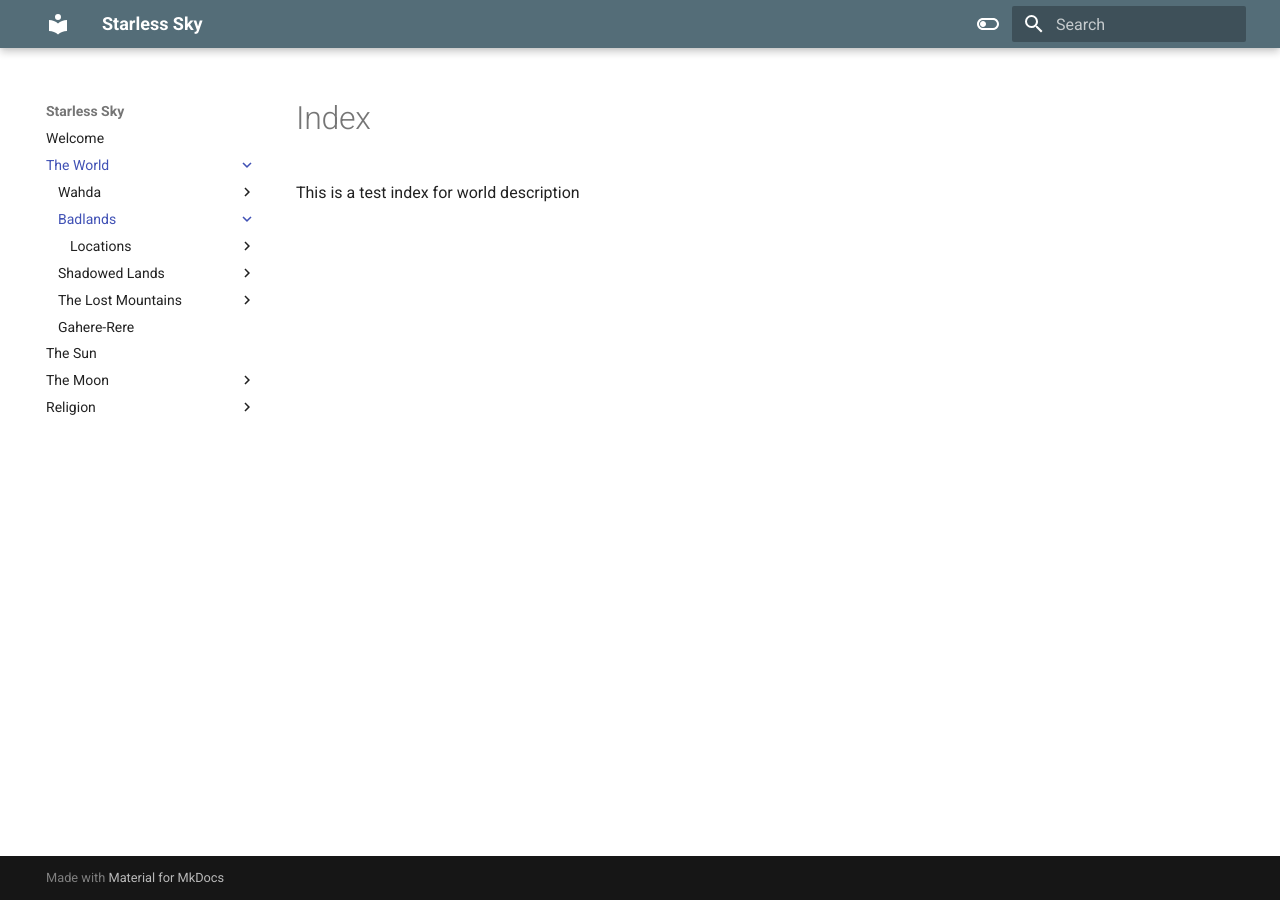
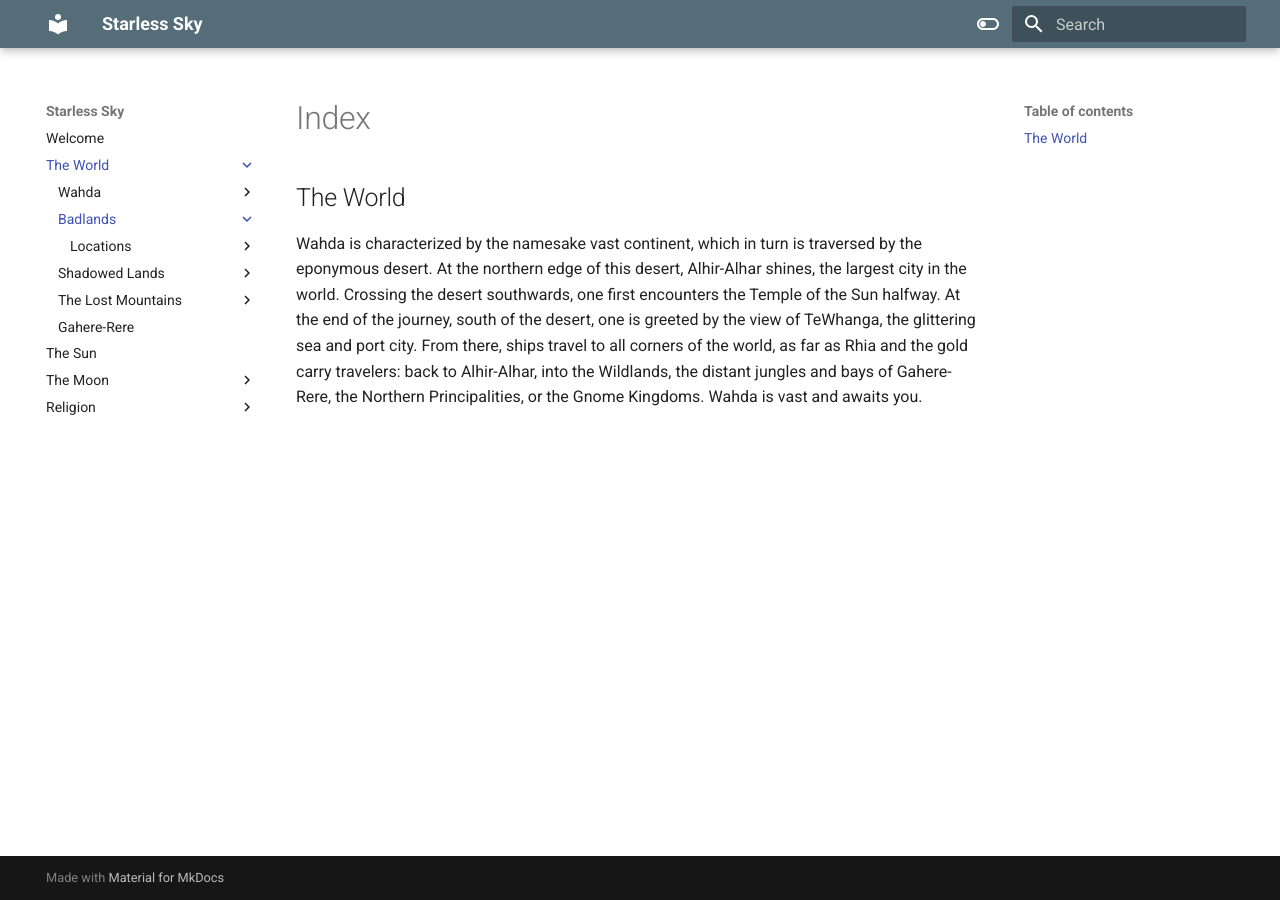
Before and after one commit to Matt4C6F656872/Starless-Sky, an MkDocs documentation site: the page built from docs/the-world/index.md, in a window 1280 px wide. Built offline with MkDocs 1.6.1 and Material for MkDocs 9.7.7, drawn with Linux system fonts in a browser that asks for light colours.

Commit message:
Add lore the world

```diff
--- a/docs/the-world/index.md
+++ b/docs/the-world/index.md
@@ -1 +1,2 @@
-This is a test index for world description
+## The World
+Wahda is characterized by the namesake vast continent, which in turn is traversed by the eponymous desert. At the northern edge of this desert, Alhir-Alhar shines, the largest city in the world. Crossing the desert southwards, one first encounters the Temple of the Sun halfway. At the end of the journey, south of the desert, one is greeted by the view of TeWhanga, the glittering sea and port city. From there, ships travel to all corners of the world, as far as Rhia and the gold carry travelers: back to Alhir-Alhar, into the Wildlands, the distant jungles and bays of Gahere-Rere, the Northern Principalities, or the Gnome Kingdoms. Wahda is vast and awaits you.
```
Also changed, not shown: docs/index.md (+0 -3 lines).
